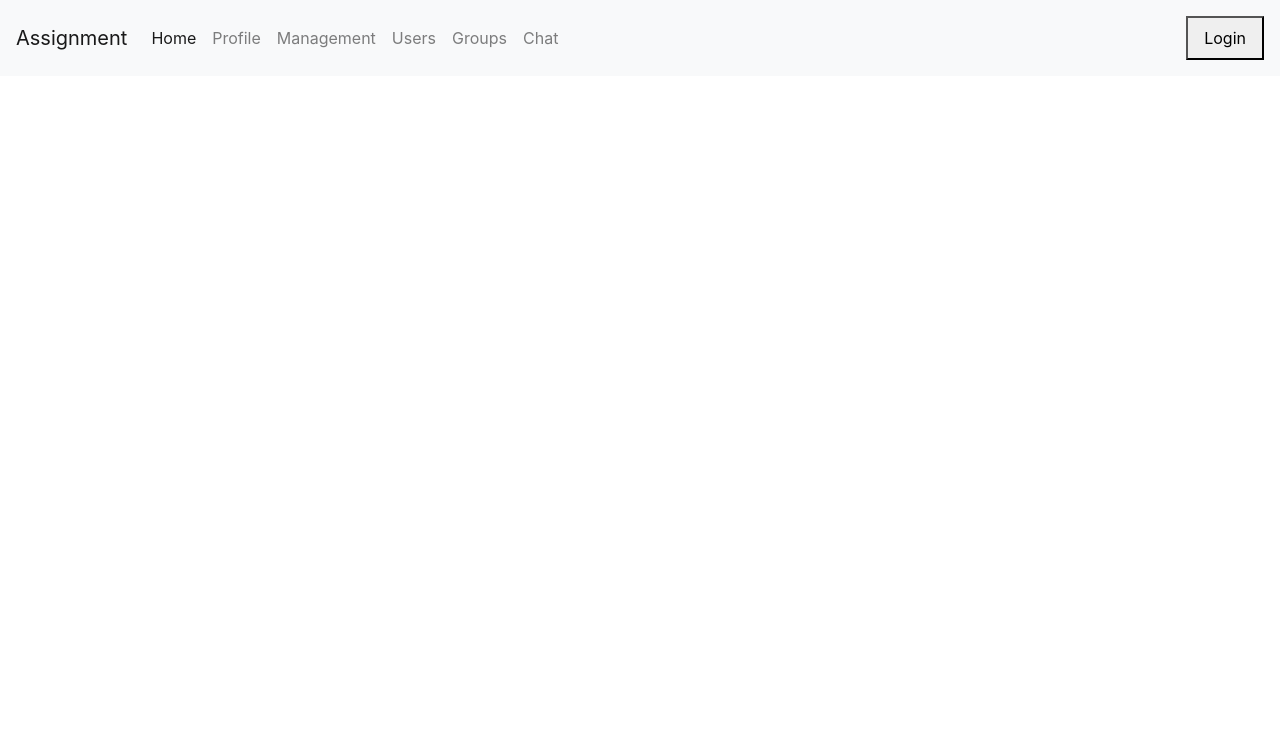
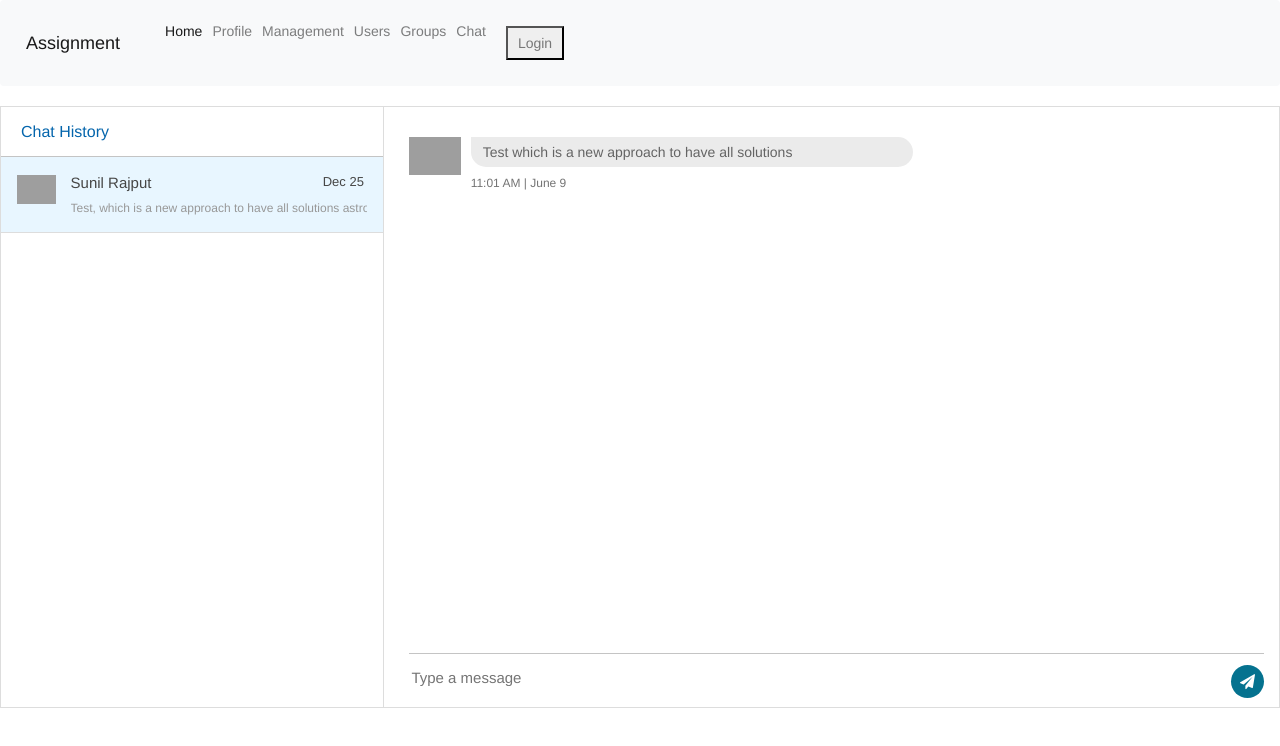
Before and after one commit to rundad/3813Assignment1, an Angular app: page /chat-room/1/1 in a window 1280 px wide. Before the commit this address led to /. Shown: the top 746 px of the page. Built offline with nearby package versions, Linux system fonts and the light colour scheme; grey boxes are pictures that could not be loaded.

Commit message:
created chat room component and added html for the chat room

```diff
--- a/src/app/app-routing.module.ts
+++ b/src/app/app-routing.module.ts
@@ -7,6 +7,7 @@ import { UsersComponent } from './users/users.component';
 import { GroupsComponent } from './groups/groups.component';
 import { ChannelsComponent } from './channels/channels.component';
 import { ChatComponent } from './chat/chat.component';
+import { ChatRoomComponent } from './chat-room/chat-room.component';
 
 const routes: Routes = [
   {path: 'login', component: LoginComponent},
@@ -15,7 +16,8 @@ const routes: Routes = [
   {path: "users", component: UsersComponent},
   {path: "groups", component: GroupsComponent},
   {path: "channels/:group", component: ChannelsComponent},
-  {path: "chat", component: ChatComponent}
+  {path: "chat", component: ChatComponent},
+  {path: "chat-room/:group/:channel", component: ChatRoomComponent}
 ];
 
 @NgModule({
--- a/src/app/app.module.ts
+++ b/src/app/app.module.ts
@@ -14,6 +14,7 @@ import { GroupsComponent } from './groups/groups.component';
 import { DataSharingService } from "./services/data-sharing.service";
 import { ChannelsComponent } from './channels/channels.component';
 import { ChatComponent } from './chat/chat.component';
+import { ChatRoomComponent } from './chat-room/chat-room.component';
 
 @NgModule({
   declarations: [
@@ -24,7 +25,8 @@ import { ChatComponent } from './chat/chat.component';
     UsersComponent,
     GroupsComponent,
     ChannelsComponent,
-    ChatComponent
+    ChatComponent,
+    ChatRoomComponent
   ],
   imports: [
     BrowserModule,
--- /dev/null
+++ b/src/app/chat-room/chat-room.component.css
@@ -0,0 +1,224 @@
+/*---------chat window---------------*/
+.container{
+    max-width:900px;
+}
+.inbox_people {
+	background: #fff;
+	float: left;
+	overflow: hidden;
+	width: 30%;
+	border-right: 1px solid #ddd;
+}
+
+.inbox_msg {
+	border: 1px solid #ddd;
+	clear: both;
+	overflow: hidden;
+}
+
+.top_spac {
+	margin: 20px 0 0;
+}
+
+.recent_heading {
+	float: left;
+	width: 40%;
+}
+
+.srch_bar {
+	display: inline-block;
+	text-align: right;
+	width: 60%;
+
+}
+
+.headind_srch {
+	padding: 10px 29px 10px 20px;
+	overflow: hidden;
+	border-bottom: 1px solid #c4c4c4;
+}
+
+.recent_heading h4 {
+	color: #0465ac;
+    font-size: 16px;
+    margin: auto;
+    line-height: 29px;
+}
+
+.srch_bar input {
+	outline: none;
+	border: 1px solid #cdcdcd;
+	border-width: 0 0 1px 0;
+	width: 80%;
+	padding: 2px 0 4px 6px;
+	background: none;
+}
+
+.srch_bar .input-group-addon button {
+	background: rgba(0, 0, 0, 0) none repeat scroll 0 0;
+	border: medium none;
+	padding: 0;
+	color: #707070;
+	font-size: 18px;
+}
+
+.srch_bar .input-group-addon {
+	margin: 0 0 0 -27px;
+}
+
+.chat_ib h5 {
+	font-size: 15px;
+	color: #464646;
+	margin: 0 0 8px 0;
+}
+
+.chat_ib h5 span {
+	font-size: 13px;
+	float: right;
+}
+
+.chat_ib p {
+    font-size: 12px;
+    color: #989898;
+    margin: auto;
+    display: inline-block;
+    white-space: nowrap;
+    overflow: hidden;
+    text-overflow: ellipsis;
+}
+
+.chat_img {
+	float: left;
+	width: 11%;
+}
+
+.chat_img img {
+	width: 100%
+}
+
+.chat_ib {
+	float: left;
+	padding: 0 0 0 15px;
+	width: 88%;
+}
+
+.chat_people {
+	overflow: hidden;
+	clear: both;
+}
+
+.chat_list {
+	border-bottom: 1px solid #ddd;
+	margin: 0;
+	padding: 18px 16px 10px;
+}
+
+.inbox_chat {
+	height: 550px;
+	overflow-y: scroll;
+}
+
+.active_chat {
+	background: #e8f6ff;
+}
+
+.incoming_msg_img {
+	display: inline-block;
+	width: 6%;
+}
+
+.incoming_msg_img img {
+	width: 100%;
+}
+
+.received_msg {
+	display: inline-block;
+	padding: 0 0 0 10px;
+	vertical-align: top;
+	width: 92%;
+}
+
+.received_withd_msg p {
+	background: #ebebeb none repeat scroll 0 0;
+	border-radius: 0 15px 15px 15px;
+	color: #646464;
+	font-size: 14px;
+	margin: 0;
+	padding: 5px 10px 5px 12px;
+	width: 100%;
+}
+
+.time_date {
+	color: #747474;
+	display: block;
+	font-size: 12px;
+	margin: 8px 0 0;
+}
+
+.received_withd_msg {
+	width: 57%;
+}
+
+.mesgs{
+	float: left;
+	padding: 30px 15px 0 25px;
+	width:70%;
+}
+
+.sent_msg p {
+	background:#0465ac;
+	border-radius: 12px 15px 15px 0;
+	font-size: 14px;
+	margin: 0;
+	color: #fff;
+	padding: 5px 10px 5px 12px;
+	width: 100%;
+}
+
+.outgoing_msg {
+	overflow: hidden;
+	margin: 26px 0 26px;
+}
+
+.sent_msg {
+	float: right;
+	width: 46%;
+}
+
+.input_msg_write input {
+	background: rgba(0, 0, 0, 0) none repeat scroll 0 0;
+	border: medium none;
+	color: #4c4c4c;
+	font-size: 15px;
+	min-height: 48px;
+	width: 100%;
+	outline:none;
+}
+
+.type_msg {
+	border-top: 1px solid #c4c4c4;
+	position: relative;
+}
+
+.msg_send_btn {
+	background: #05728f none repeat scroll 0 0;
+	border:none;
+	border-radius: 50%;
+	color: #fff;
+	cursor: pointer;
+	font-size: 15px;
+	height: 33px;
+	position: absolute;
+	right: 0;
+	top: 11px;
+	width: 33px;
+}
+
+.messaging {
+	padding: 0 0 50px 0;
+}
+
+.msg_history {
+	height: 516px;
+	overflow-y: auto;
+}
--- /dev/null
+++ b/src/app/chat-room/chat-room.component.html
@@ -0,0 +1,67 @@
+<link href="//maxcdn.bootstrapcdn.com/bootstrap/4.1.1/css/bootstrap.min.css" rel="stylesheet" id="bootstrap-css">
+<script src="//maxcdn.bootstrapcdn.com/bootstrap/4.1.1/js/bootstrap.min.js"></script>
+<script src="//cdnjs.cloudflare.com/ajax/libs/jquery/3.2.1/jquery.min.js"></script>
+<!------ Include the above in your HEAD tag ---------->
+
+<!DOCTYPE html>
+<html lang="en">
+<head>
+  <title>Bootstrap Example</title>
+  <meta charset="utf-8">
+  <meta name="viewport" content="width=device-width, initial-scale=1">
+
+  <link rel="stylesheet" href="https://stackpath.bootstrapcdn.com/font-awesome/4.7.0/css/font-awesome.min.css">
+  <link rel="stylesheet" href="https://maxcdn.bootstrapcdn.com/bootstrap/3.3.7/css/bootstrap.min.css">
+  <script src="https://ajax.googleapis.com/ajax/libs/jquery/3.3.1/jquery.min.js"></script>
+  <script src="https://maxcdn.bootstrapcdn.com/bootstrap/3.3.7/js/bootstrap.min.js"></script>
+</head>
+<body>
+
+<div class="messaging">
+  <div class="inbox_msg">
+	<div class="inbox_people">
+	  <div class="headind_srch">
+		<div class="recent_heading">
+		  <h4>Chat History</h4>
+		</div>
+
+	  </div>
+	  <div class="inbox_chat scroll">
+		<div class="chat_list active_chat">
+		  <div class="chat_people">
+			<div class="chat_img"> <img src="https://ptetutorials.com/images/user-profile.png" alt="sunil"> </div>
+			<div class="chat_ib">
+			  <h5>Sunil Rajput <span class="chat_date">Dec 25</span></h5>
+			  <p>Test, which is a new approach to have all solutions
+				astrology under one roof.</p>
+			</div>
+		  </div>
+		</div>
+
+	  </div>
+	</div>
+	<div class="mesgs">
+	  <div class="msg_history">
+		<div class="incoming_msg">
+		  <div class="incoming_msg_img"> <img src="https://ptetutorials.com/images/user-profile.png" alt="sunil"> </div>
+		  <div class="received_msg">
+			<div class="received_withd_msg">
+			  <p>Test which is a new approach to have all
+				solutions</p>
+			  <span class="time_date"> 11:01 AM    |    June 9</span></div>
+		  </div>
+		</div>
+
+	  </div>
+	  <div class="type_msg">
+		<div class="input_msg_write">
+		  <input type="text" class="write_msg" placeholder="Type a message" />
+		  <button class="msg_send_btn" type="button"><i class="fa fa-paper-plane" aria-hidden="true"></i></button>
+		</div>
+	  </div>
+	</div>
+  </div>
+</div>
+
+</body>
+</html>
--- /dev/null
+++ b/src/app/chat-room/chat-room.component.ts
@@ -0,0 +1,15 @@
+import { Component, OnInit } from '@angular/core';
+
+@Component({
+  selector: 'app-chat-room',
+  templateUrl: './chat-room.component.html',
+  styleUrls: ['./chat-room.component.css']
+})
+export class ChatRoomComponent implements OnInit {
+
+  constructor() { }
+
+  ngOnInit() {
+  }
+
+}
--- a/src/app/chat/chat.component.ts
+++ b/src/app/chat/chat.component.ts
@@ -30,7 +30,7 @@ export class ChatComponent implements OnInit {
   }
 
   joinRoom(){
-
+    this.router.navigateByUrl("/chat-room/" + this.group + "/" + this.channel)
   }
 
 }
```
Also changed, not shown: 1 other file (tests, documents, lock files or other folders).
